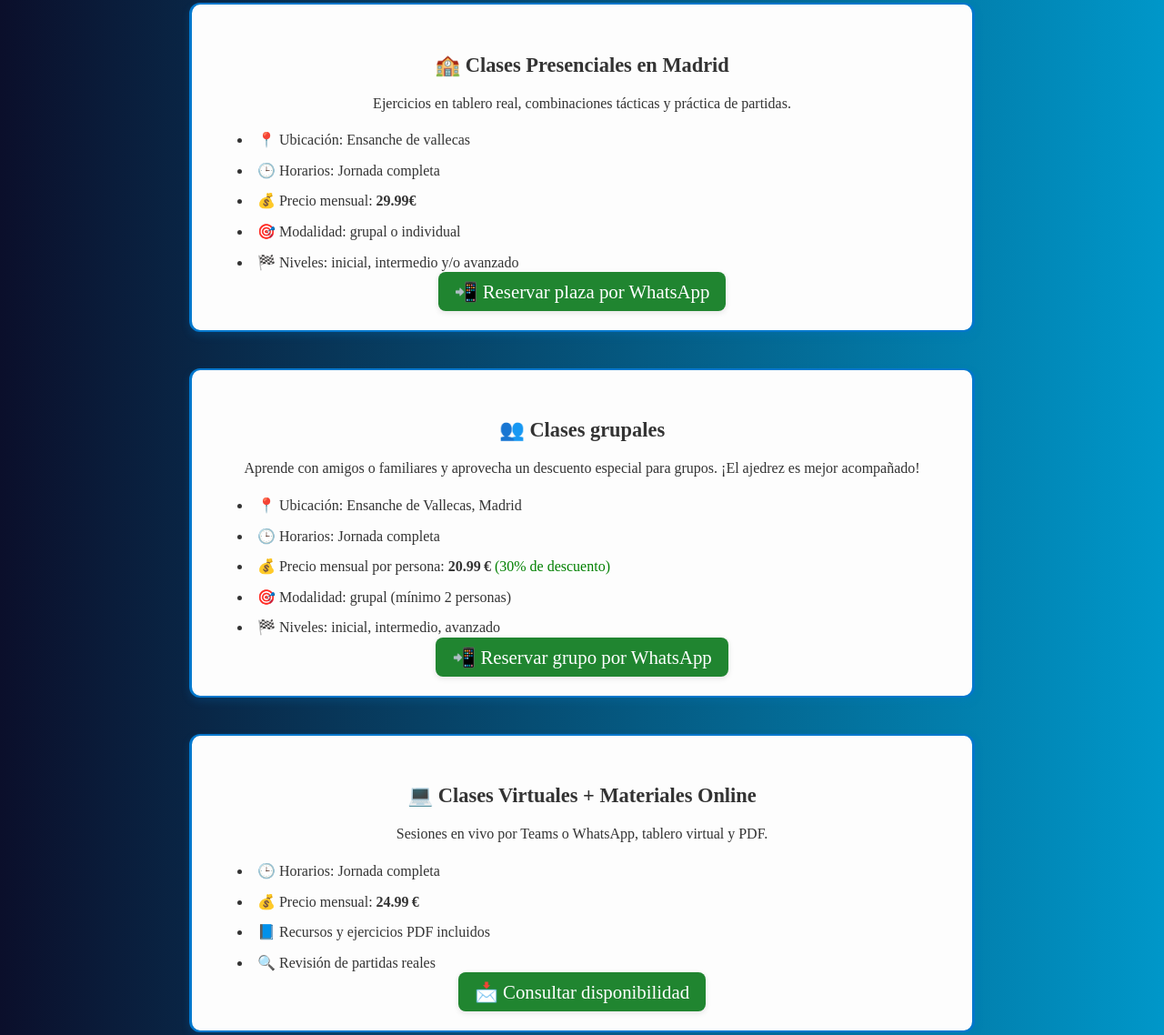
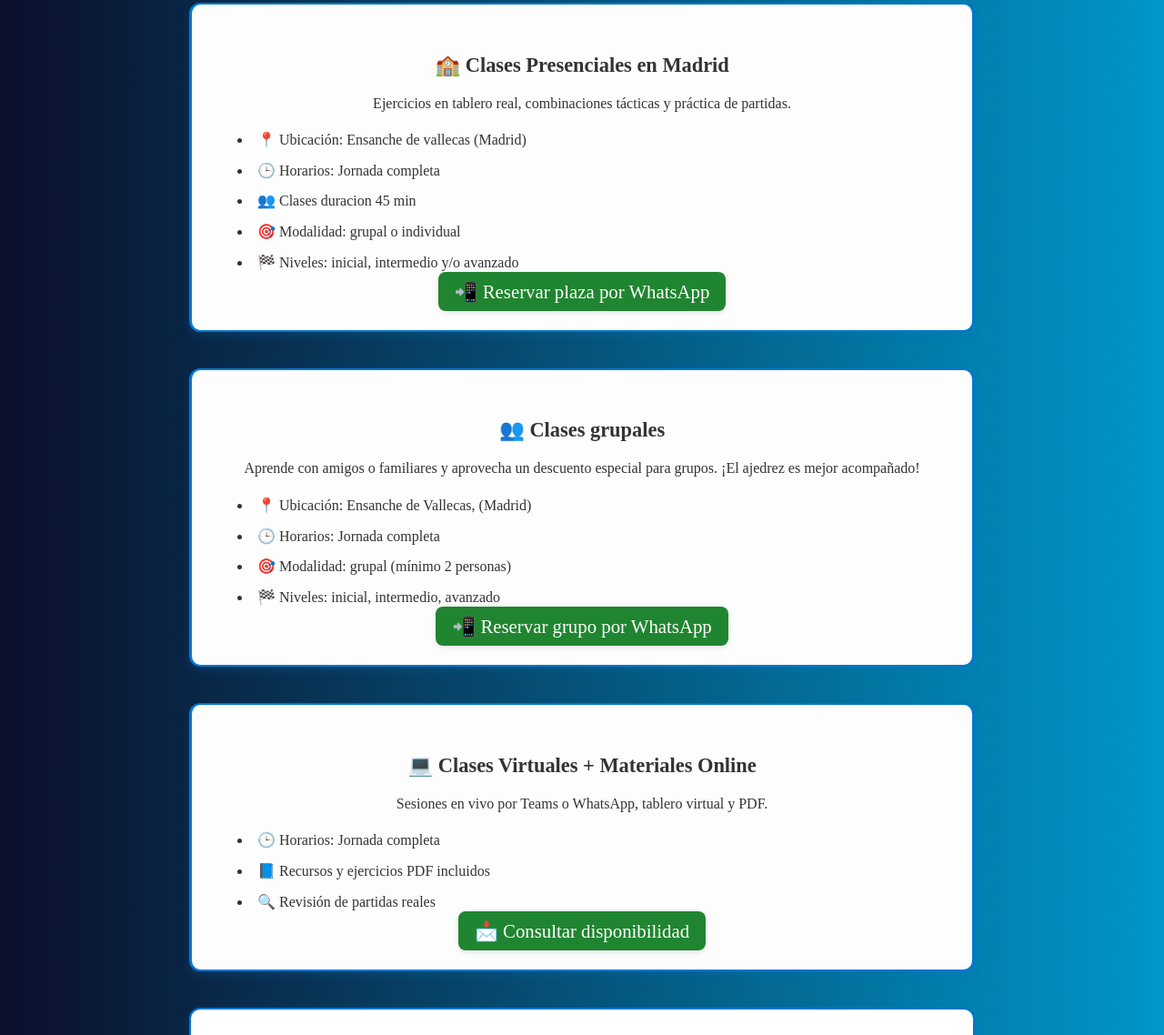
Before and after one commit to ChessSub1600/ChessSub1600-Web, a website with bundled scripts: page cursos.html in a window 1280 px wide. Shown: the part 682-1820 px from the top of the page at 91% size. Built offline with nearby package versions, Linux system fonts and the light colour scheme.

Commit message:
mejore legibilidad de datos

```diff
--- a/cursos.html
+++ b/cursos.html
@@ -24,9 +24,10 @@
     <h3>🏫 Clases Presenciales en Madrid</h3>
     <p>Ejercicios en tablero real, combinaciones tácticas y práctica de partidas.</p>
     <ul>
-      <li>📍 Ubicación: Ensanche de vallecas </li>
+      <li>📍 Ubicación: Ensanche de vallecas (Madrid) </li>
       <li>🕒 Horarios: Jornada completa</li>
-      <li>💰 Precio mensual: <strong>29.99€ </strong></li>
+      <li>👥 Clases duracion 45 min</li>
+      <!--<li>💰 Precio mensual: <strong>29.99€ </strong></li>  -->
       <li>🎯 Modalidad: grupal o individual</li>
       <li>🏁 Niveles: inicial, intermedio y/o avanzado</li>
     </ul>
@@ -39,9 +40,9 @@
     <p>Aprende con amigos o familiares y aprovecha un descuento especial para grupos. ¡El ajedrez es mejor acompañado!
     </p>
     <ul>
-      <li>📍 Ubicación: Ensanche de Vallecas, Madrid</li>
+      <li>📍 Ubicación: Ensanche de Vallecas, (Madrid)</li>
       <li>🕒 Horarios: Jornada completa</li>
-      <li>💰 Precio mensual por persona: <strong>20.99 €</strong> <span style="color:green">(30% de descuento)</span>
+     <!-- <li>💰 Precio mensual por persona: <strong>20.99 €</strong> <span style="color:green">(30% de descuento)</span> -->
       </li>
       <li>🎯 Modalidad: grupal (mínimo 2 personas)</li>
       <li>🏁 Niveles: inicial, intermedio, avanzado</li>
@@ -56,7 +57,7 @@
     <p>Sesiones en vivo por Teams o WhatsApp, tablero virtual y PDF.</p>
     <ul>
       <li>🕒 Horarios: Jornada completa</li>
-      <li>💰 Precio mensual: <strong>24.99 €</strong></li>
+      <!-- <li>💰 Precio mensual: <strong>24.99 €</strong></li> -->
       <li>📘 Recursos y ejercicios PDF incluidos</li>
       <li>🔍 Revisión de partidas reales</li>
     </ul>
```
